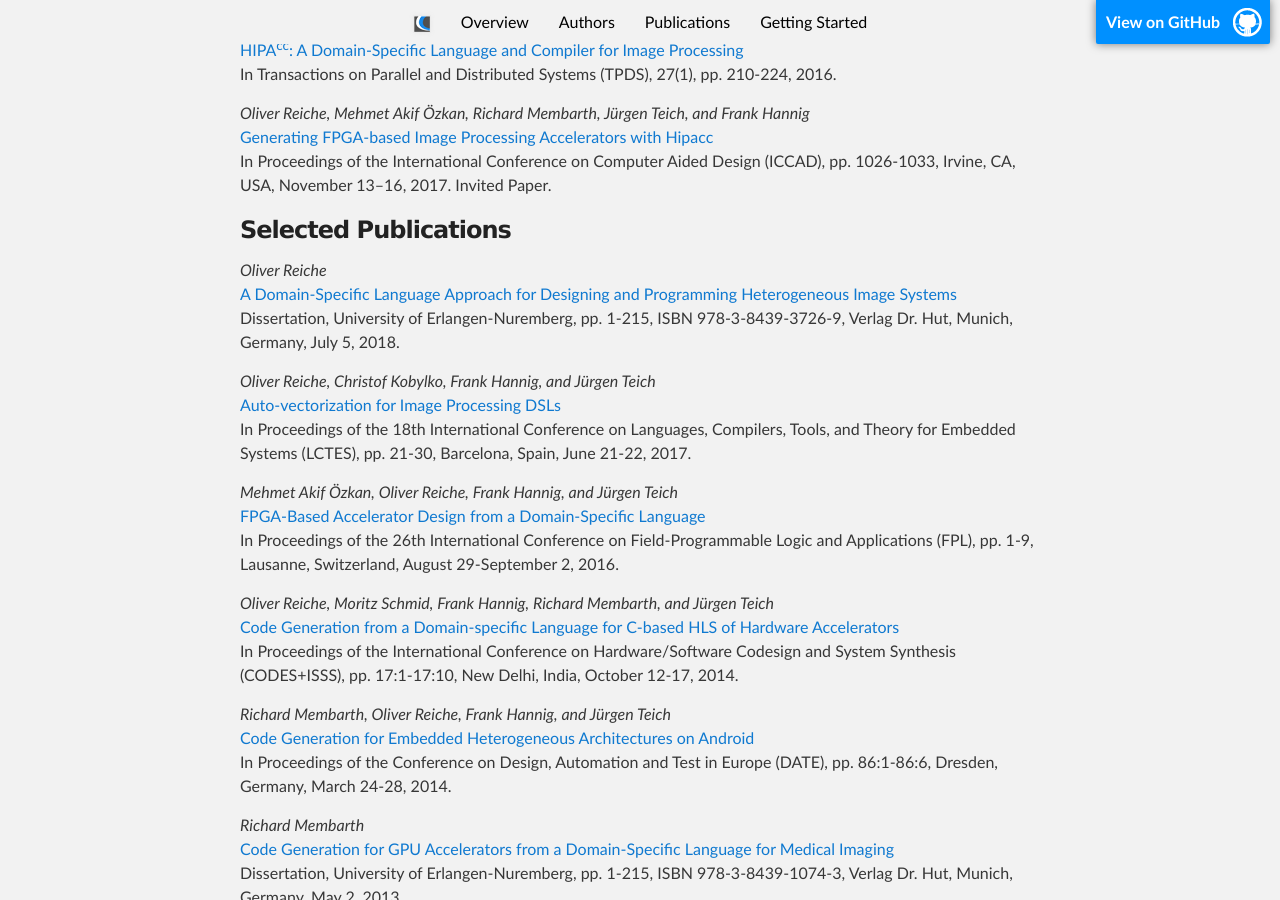
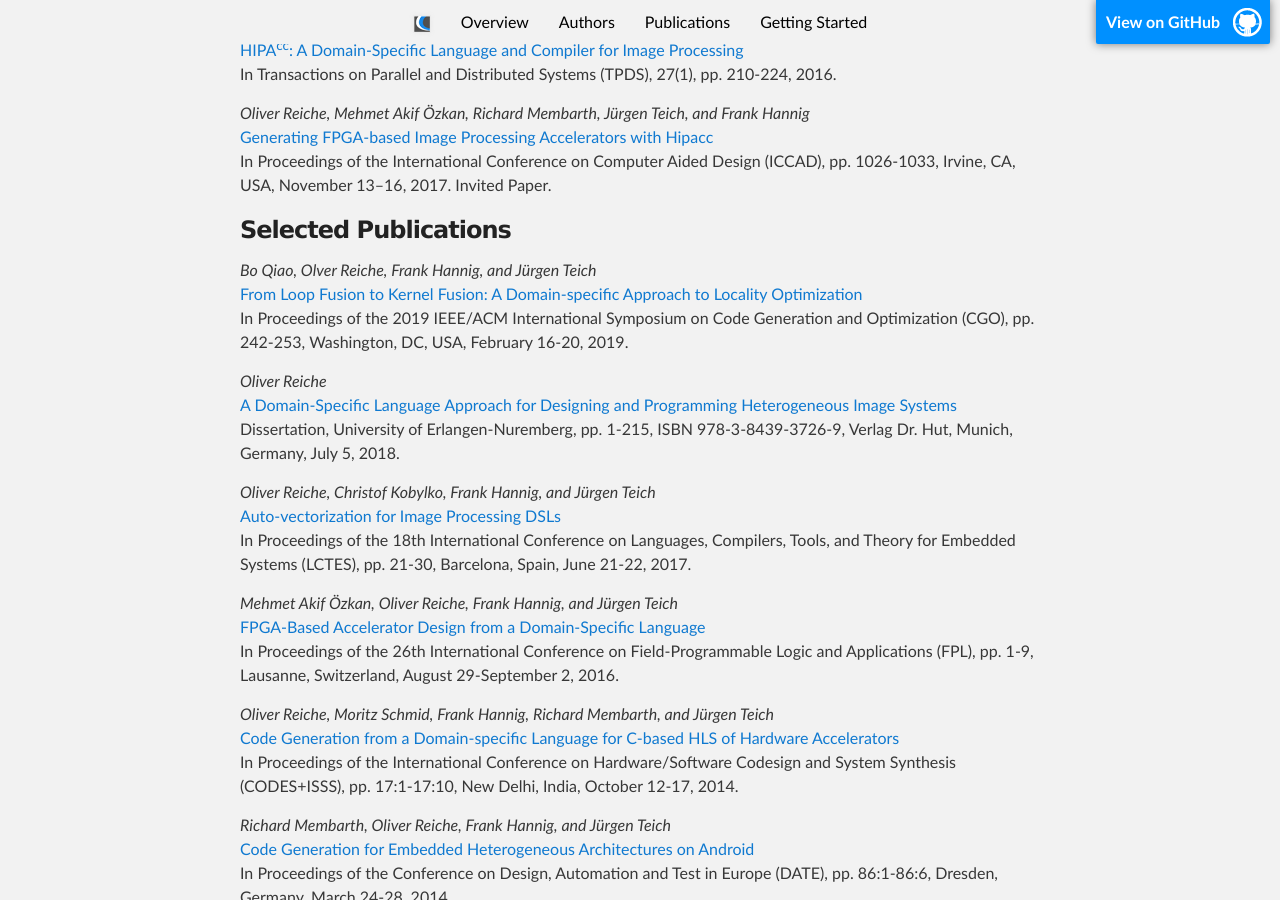
Before and after one commit to hipacc/hipacc.github.io, a Jekyll site: the page built from index.md, in a window 1280 px wide and 900 px high, scrolled down 1706 px. Built offline with Jekyll 4.4.1, drawn with Linux system fonts in a browser that asks for light colours; our own code applies the rules of GitHub Pages for plain Markdown files.

Commit message:
Add CGO'19 paper.

```diff
--- a/index.md
+++ b/index.md
@@ -61,6 +61,10 @@ In Proceedings of the International Conference on Computer Aided Design (ICCAD),
 
 ### Selected Publications
 
+_Bo Qiao, Olver Reiche, Frank Hannig, and Jürgen Teich_
+[From Loop Fusion to Kernel Fusion: A Domain-specific Approach to Locality Optimization](https://ieeexplore.ieee.org/document/8661176)
+In Proceedings of the 2019 IEEE/ACM International Symposium on Code Generation and Optimization (CGO), pp. 242-253, Washington, DC, USA, February 16-20, 2019.
+
 _Oliver Reiche_
 [A Domain-Specific Language Approach for Designing and Programming Heterogeneous Image Systems](https://www.dr.hut-verlag.de/978-3-8439-3726-9.html)
 Dissertation, University of Erlangen-Nuremberg, pp. 1-215, ISBN 978-3-8439-3726-9, Verlag Dr. Hut, Munich, Germany, July 5, 2018.
```
